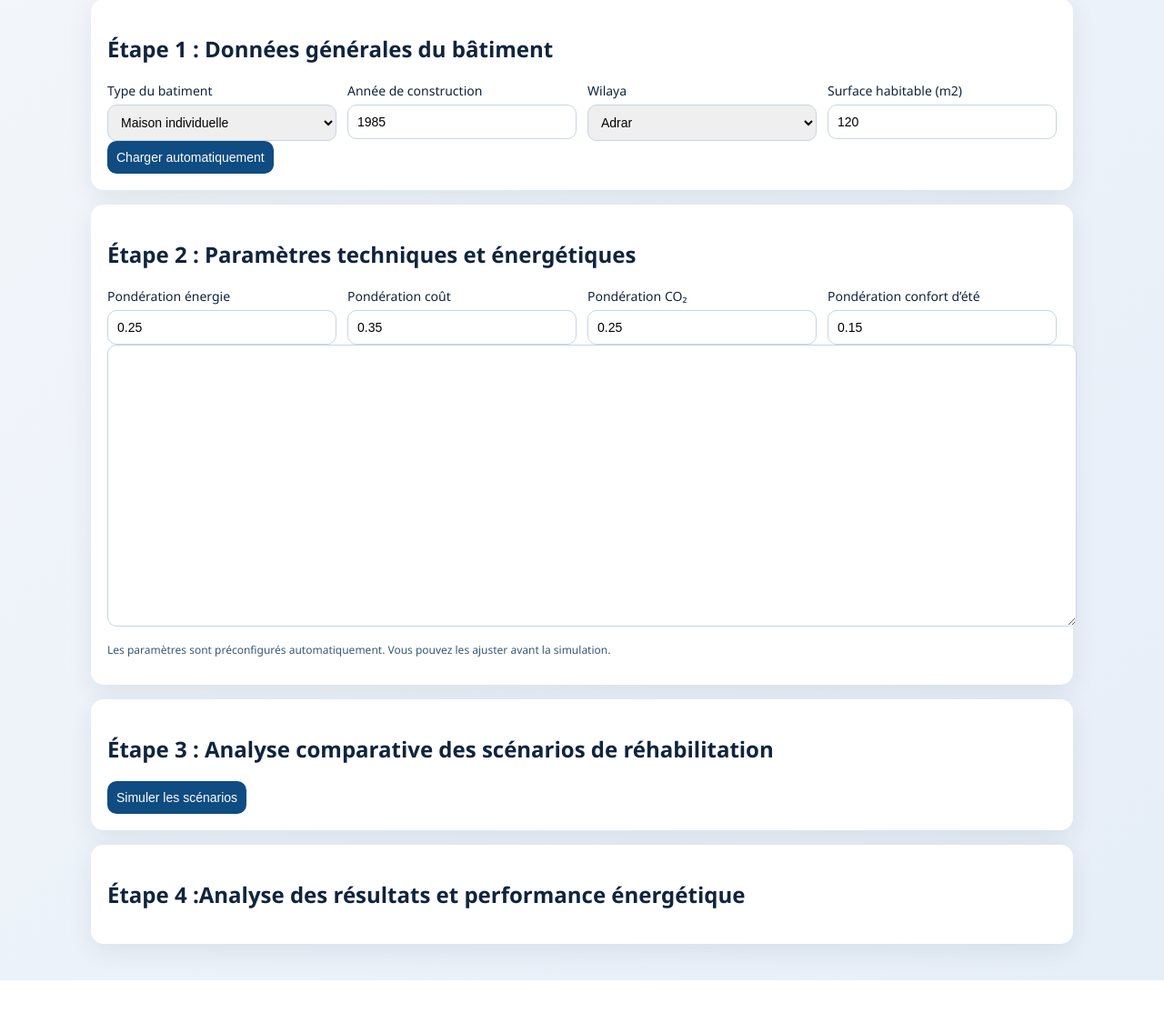
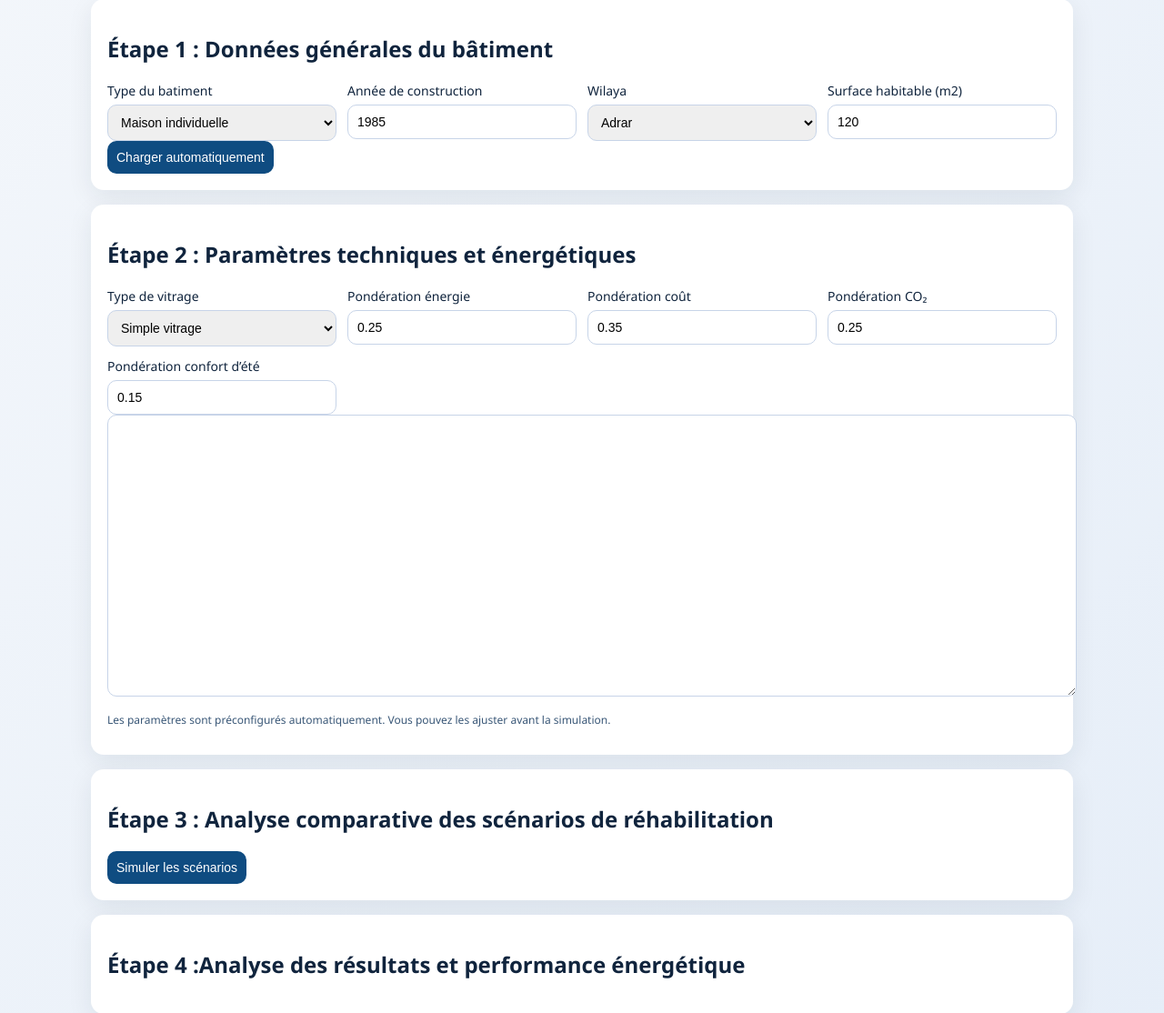
Before and after one commit to hdahhaoui/rehabi-web-app, a Flask app: page / in a window 1280 px wide. Shown: the part 326-1440 px from the top of the page at 91% size. Before the commit the page ends 1404 px from the top, so only its background shows below. Run offline with Flask 3, Linux system fonts and the light colour scheme.

Commit message:
Update index.html

```diff
--- a/templates/index.html
+++ b/templates/index.html
@@ -46,6 +46,13 @@
     <section class="card" id="step2">
       <h2>Étape 2 : Paramètres techniques et énergétiques</h2>
       <div class="grid">
+        <label>Type de vitrage
+          <select id="window_type">
+            <option value="simple">Simple vitrage</option>
+            <option value="double_standard">Double vitrage standard</option>
+            <option value="double_performant">Double vitrage performant</option>
+          </select>
+        </label>
         <label>Pondération énergie
           <input id="w_energy" type="number" step="0.05" value="0.25">
         </label>
@@ -113,6 +120,7 @@
         resultsBox.innerHTML = "JSON invalide. Corrigez le contenu.";
         return;
       }
+      payload.window_type = document.getElementById("window_type").value;
       payload.multicriteria_weights = {
         energy: Number(document.getElementById("w_energy").value || 0.25),
         cost: Number(document.getElementById("w_cost").value || 0.35),
```
